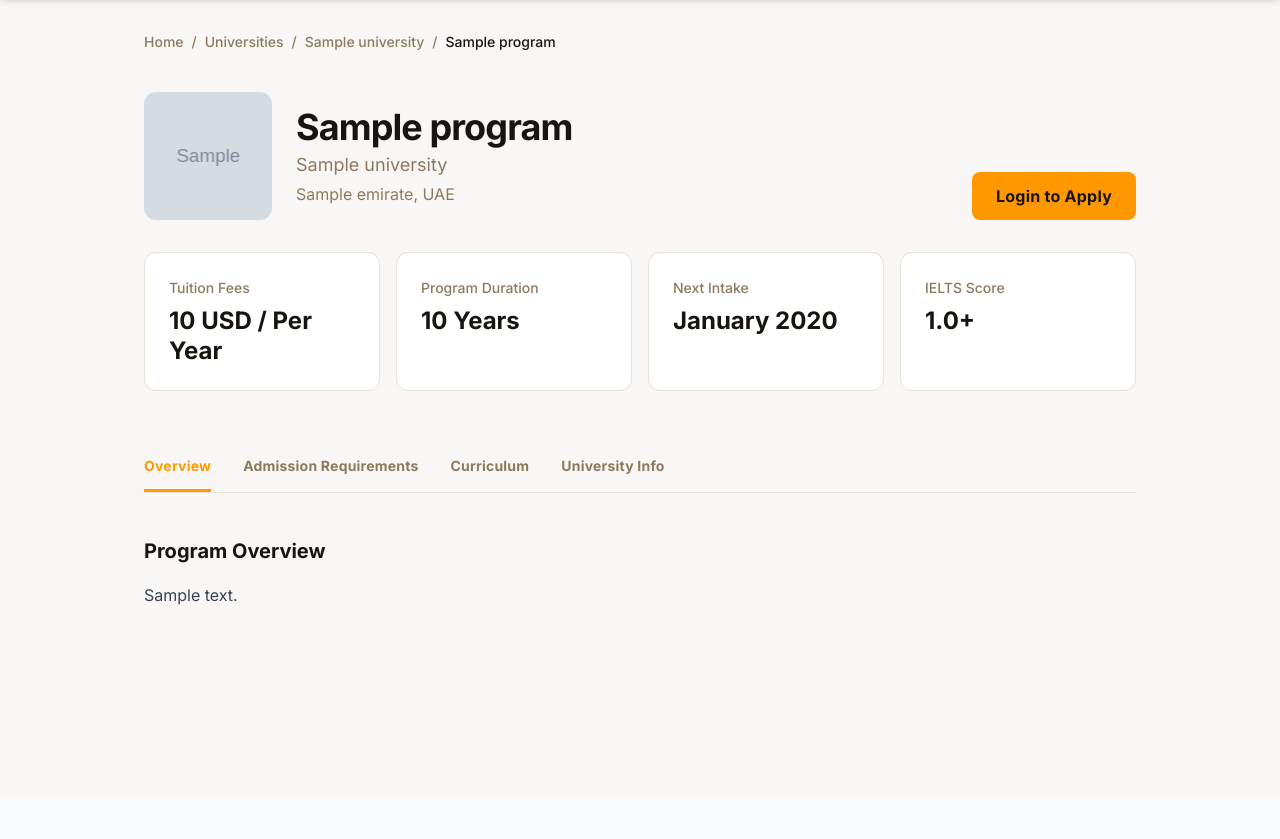
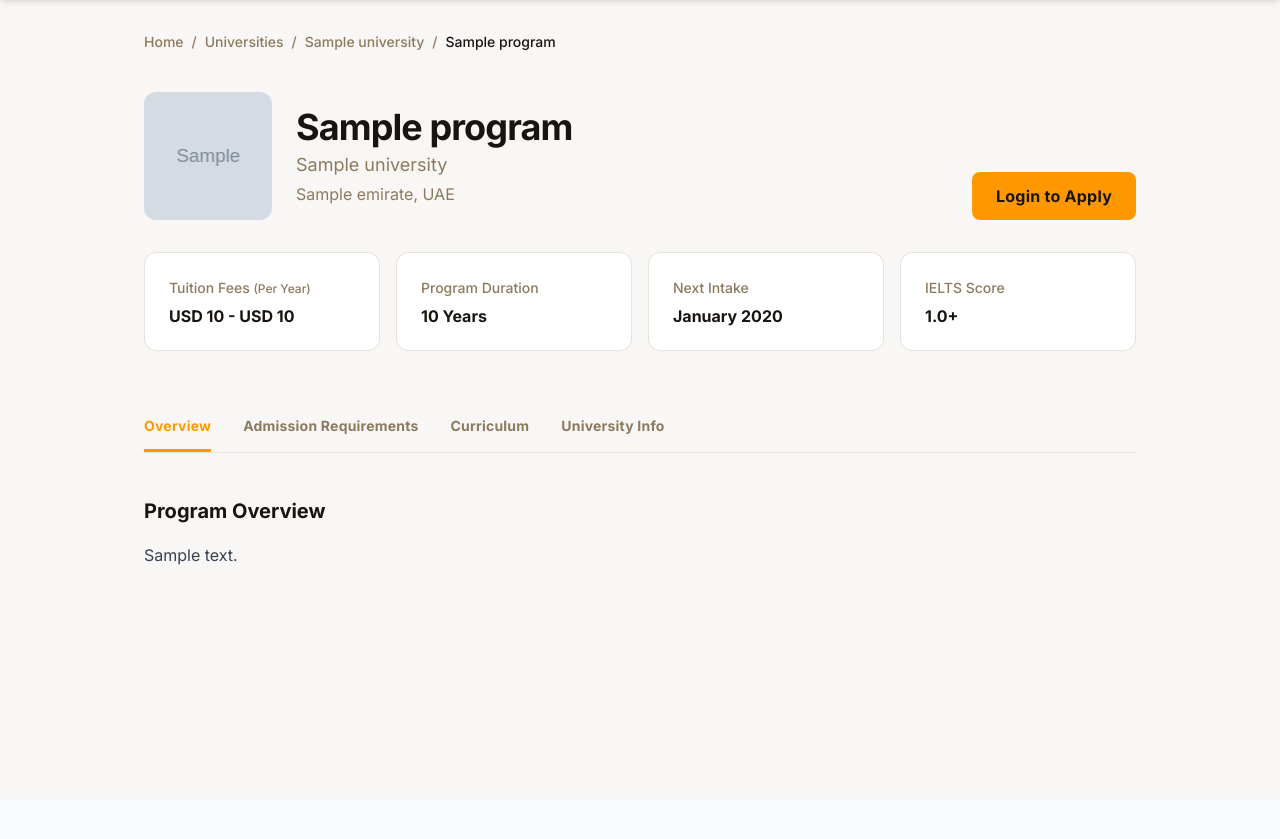
Before and after one commit to Saurav-627/TrikonED, a Django app: page /programs/00000000-0000-0000-0000-000000000001/ in a window 1280 px wide. Shown: the part 65-904 px from the top of the page. Run offline with Django 4.2, Linux system fonts and the light colour scheme; tables that the repository leaves empty hold one stand-in row (values such as "Sample post"); grey boxes marked "Sample" are stand-in pictures; style sheets or scripts are compiled from the project's sources; some libraries are stand-ins or nearby versions.

Commit message:
feat: Rework TuitionFee model to link directly to Program, add a max_amount field, and update related admin and template displays.

```diff
--- a/programs/models.py
+++ b/programs/models.py
@@ -83,10 +83,11 @@ class AcademicIntake(models.Model):
 
 
 class TuitionFee(models.Model):
-    """Tuition fees for program types"""
+    """Tuition fees for programs"""
     id = models.UUIDField(primary_key=True, default=uuid.uuid4, editable=False)
-    program_type = models.ForeignKey(ProgramType, on_delete=models.CASCADE, related_name='tuition_fees')
+    program = models.ForeignKey(Program, on_delete=models.CASCADE, related_name='tuition_fees')
     amount = models.DecimalField(max_digits=10, decimal_places=2, validators=[MinValueValidator(0)])
+    max_amount = models.DecimalField(max_digits=10, decimal_places=2, null=True, blank=True, validators=[MinValueValidator(0)])
     currency = models.CharField(max_length=3, default='AED')
     per = models.CharField(max_length=50, choices=[
         ('year', 'Per Year'),
@@ -97,10 +98,12 @@ class TuitionFee(models.Model):
     notes = models.TextField(blank=True)
 
     class Meta:
-        ordering = ['program_type', 'amount']
+        ordering = ['program', 'amount']
 
     def __str__(self):
-        return f"{self.amount} {self.currency} {self.per}"
+        if self.max_amount:
+            return f"{self.currency} {self.amount} - {self.max_amount} {self.per}"
+        return f"{self.currency} {self.amount} {self.per}"
 
 
 class EnglishRequirement(models.Model):
--- a/programs/templates/programs/program_detail.html
+++ b/programs/templates/programs/program_detail.html
@@ -66,11 +66,13 @@
                 <div class="grid grid-cols-1 sm:grid-cols-2 lg:grid-cols-4 gap-4 p-4">
                     <div
                         class="flex flex-col gap-2 rounded-xl p-6 border border-[#e7e2da] dark:border-white/10 bg-white dark:bg-[#1C1C1C]">
-                        <p class="text-[#8d7a5e] dark:text-white/70 text-sm font-medium leading-normal">Tuition Fees</p>
-                        <p class="text-[#181510] dark:text-white tracking-light text-2xl font-bold leading-tight">
-                            {% if program.type.tuition_fees.first %}
-                            {{ program.type.tuition_fees.first.amount|floatformat:0 }}
-                            {{ program.type.tuition_fees.first.currency }} / {{ program.type.tuition_fees.first.get_per_display }}
+                        <p class="text-[#8d7a5e] dark:text-white/70 text-sm font-medium leading-normal">Tuition Fees <span class="text-[#8d7a5e] text-xs leading-normal">({{ program.tuition_fees.first.get_per_display }})</span></p>
+                        <p class="text-[#181510] dark:text-white tracking-light text-md font-bold leading-tight">
+                            {% if program.tuition_fees.first %}
+                            {{ program.tuition_fees.first.currency }} {{ program.tuition_fees.first.amount|floatformat:0 }}
+                            {% if program.tuition_fees.first.max_amount %}
+                            - {{ program.tuition_fees.first.currency }} {{ program.tuition_fees.first.max_amount|floatformat:0 }}
+                            {% endif %}
                             {% else %}
                             Contact University
                             {% endif %}
@@ -80,13 +82,13 @@
                         class="flex flex-col gap-2 rounded-xl p-6 border border-[#e7e2da] dark:border-white/10 bg-white dark:bg-[#1C1C1C]">
                         <p class="text-[#8d7a5e] dark:text-white/70 text-sm font-medium leading-normal">Program Duration
                         </p>
-                        <p class="text-[#181510] dark:text-white tracking-light text-2xl font-bold leading-tight">
+                        <p class="text-[#181510] dark:text-white tracking-light text-md font-bold leading-tight">
                             {{ program.type.duration }} {{ program.type.get_duration_unit_display }}</p>
                     </div>
                     <div
                         class="flex flex-col gap-2 rounded-xl p-6 border border-[#e7e2da] dark:border-white/10 bg-white dark:bg-[#1C1C1C]">
                         <p class="text-[#8d7a5e] dark:text-white/70 text-sm font-medium leading-normal">Next Intake</p>
-                        <p class="text-[#181510] dark:text-white tracking-light text-2xl font-bold leading-tight">
+                        <p class="text-[#181510] dark:text-white tracking-light text-md font-bold leading-tight">
                             {% if program.intakes.first %}
                             {{ program.intakes.first.start_date|date:"F Y" }}
                             {% else %}
@@ -97,7 +99,7 @@
                     <div
                         class="flex flex-col gap-2 rounded-xl p-6 border border-[#e7e2da] dark:border-white/10 bg-white dark:bg-[#1C1C1C]">
                         <p class="text-[#8d7a5e] dark:text-white/70 text-sm font-medium leading-normal">IELTS Score</p>
-                        <p class="text-[#181510] dark:text-white tracking-light text-2xl font-bold leading-tight">
+                        <p class="text-[#181510] dark:text-white tracking-light text-md font-bold leading-tight">
                             {% if program.english_requirements.first and program.english_requirements.first.ielts %}
                             {{ program.english_requirements.first.ielts }}+
                             {% else %}
```
Also changed, not shown: programs/admin.py (+7 -1 lines), programs/migrations/0002_alter_tuitionfee_options_and_more.py (added), programs/migrations/0003_alter_tuitionfee_program.py (added).
